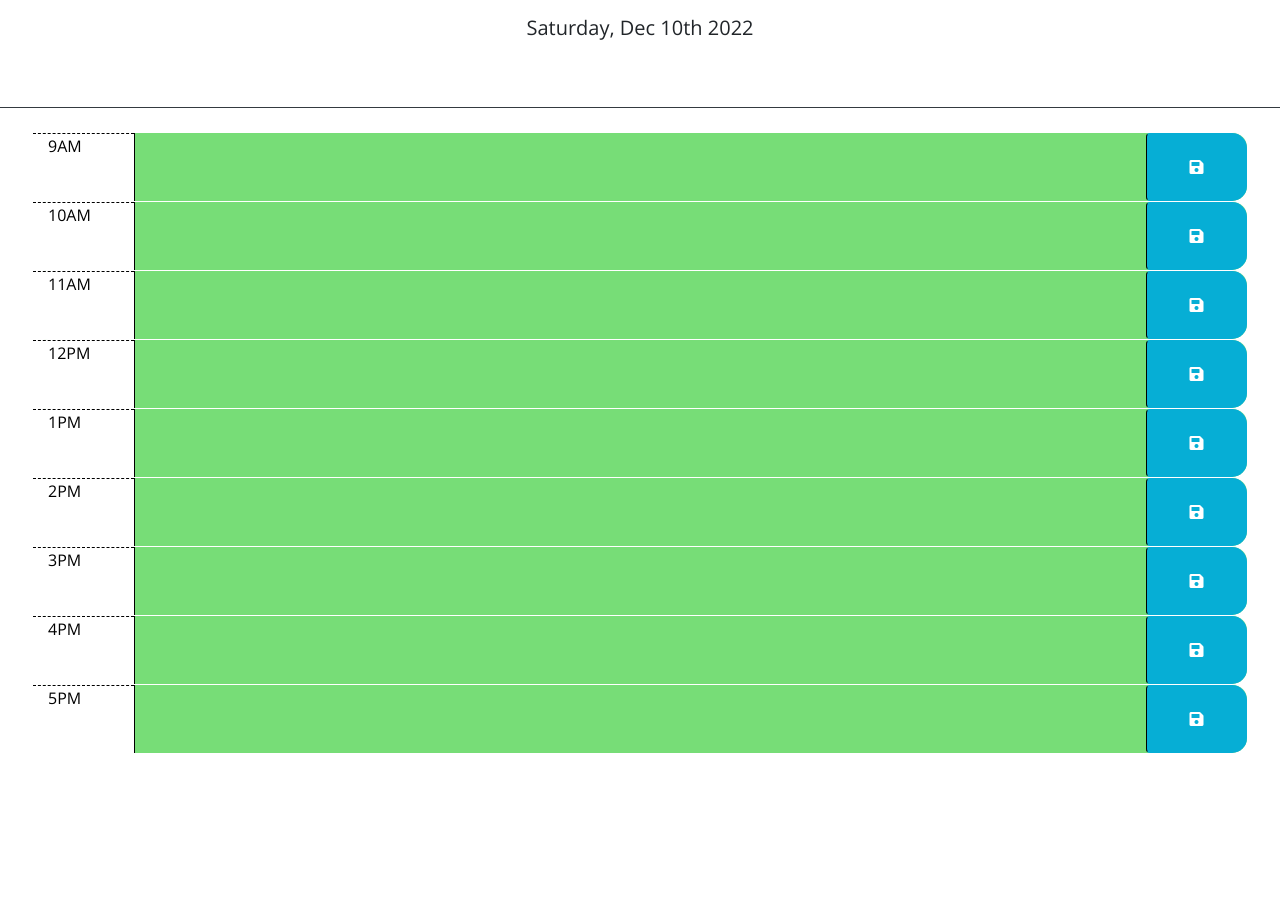
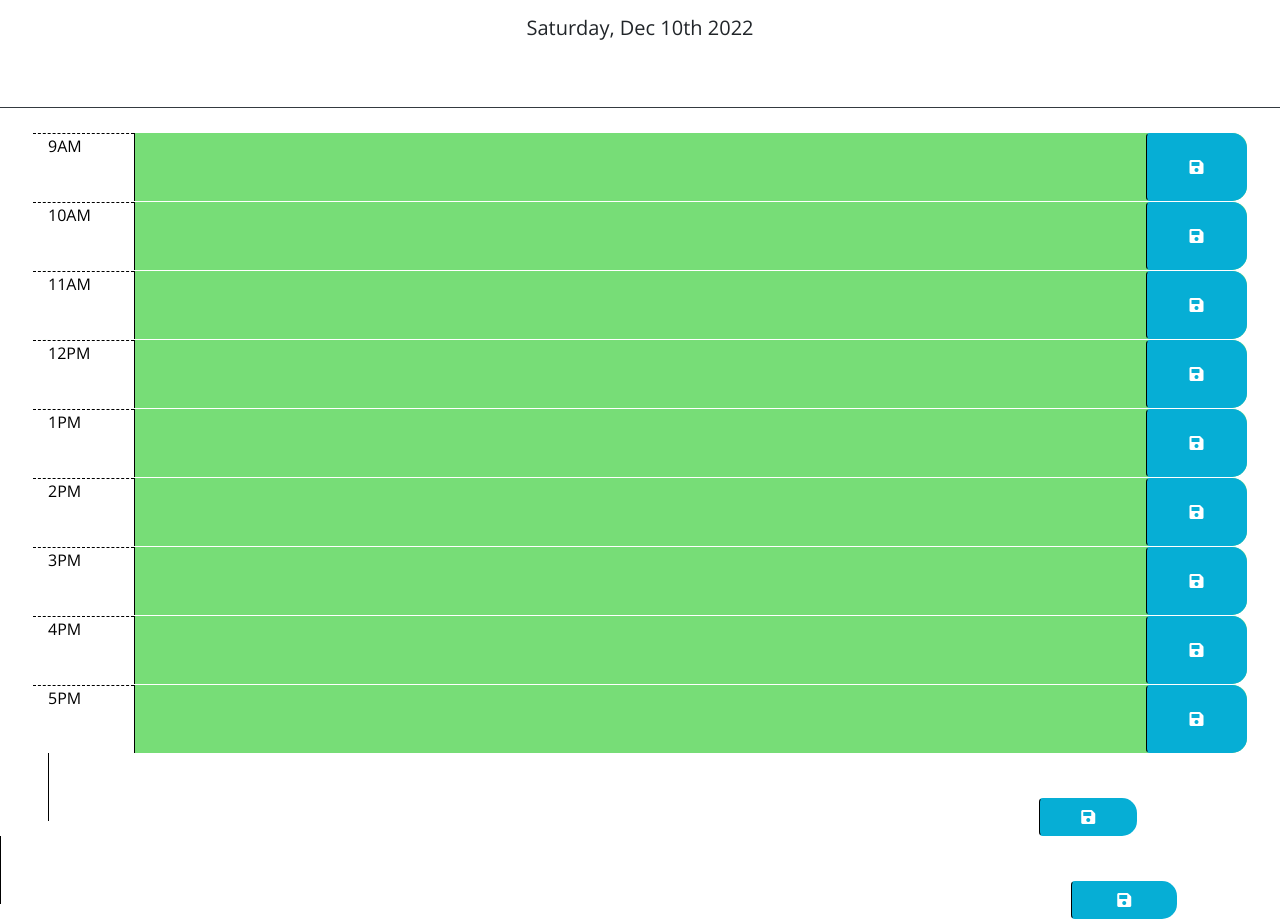
Before and after one commit to Atlas-Ware/workDayScheduler_05, a plain HTML site: page index.html in a window 1280 px wide. Shown: the part 175-1094 px from the top of the page. Before the commit the page ends 928 px from the top, so only its background shows below. Drawn offline with nearby package versions, Linux system fonts and the light colour scheme.

Commit message:
After Tutor session, fully complete now

```diff
--- a/index.html
+++ b/index.html
@@ -104,6 +104,18 @@ as part of the original code given to us by UCF-->
       </div>
 
 
+        <textarea class="col-md-10 description">
+        </textarea>
+        <button class="btn saveBtn col-md-1"><i class="fas fa-save"></i></button>
+    </div>
+
+
+        <textarea class="col-md-10 description">
+        </textarea>
+        <button class="btn saveBtn col-md-1"><i class="fas fa-save"></i></button>
+    </div>
+
+
 <!-- The JS scripts i used-->
     <script src="https://code.jquery.com/jquery-3.4.1.min.js"></script>
     <script src="https://cdnjs.cloudflare.com/ajax/libs/moment.js/2.24.0/moment.min.js"></script>
```
Also changed, not shown: Assets/js/script.js (+8 -2 lines).
